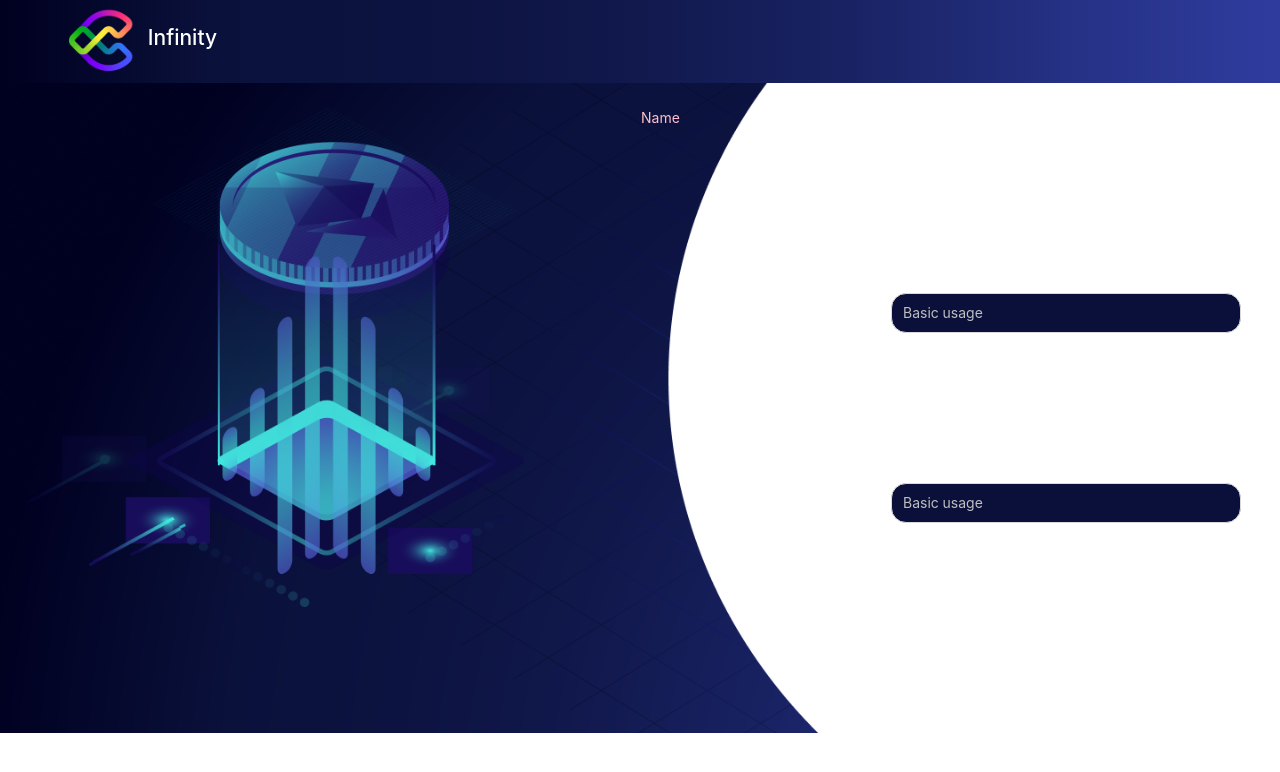
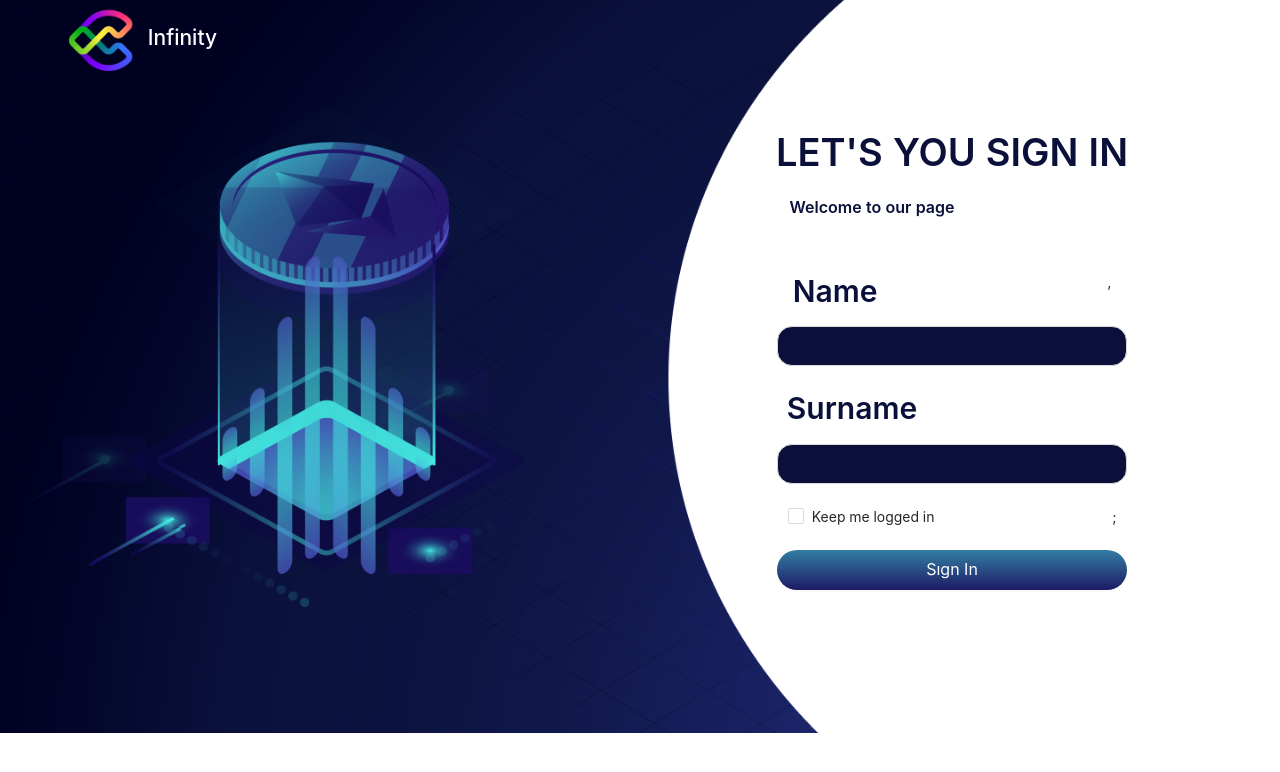
Before and after one commit to arda-serim/InfinityApp, a React (Create React App) app: page /signin in a window 1280 px wide. Shown: the top 772 px of the page. Built offline with nearby package versions, Linux system fonts and the light colour scheme.

Commit message:
signin son hali

```diff
--- a/src/Components/Navbar.tsx
+++ b/src/Components/Navbar.tsx
@@ -21,7 +21,8 @@ const headerStyle = {
    display: 'flex',
    flexDirection: 'row',
    height: '10%',
-   background: 'linear-gradient(to left, #2F3C9E, #253184, #192364, #11194D, #0C1340, #0A113B, #000020)',
+   //background: 'linear-gradient(to left, #2F3C9E, #253184, #192364, #11194D, #0C1340, #0A113B, #000020)',
+   background: 'rgba(0,0,0,0)'
 } as React.CSSProperties;
 
 const titleStyle = {
--- a/src/Pages/Signin.tsx
+++ b/src/Pages/Signin.tsx
@@ -1,4 +1,4 @@
-import { Layout  , Card} from 'antd';
+import { Layout  , Card, Checkbox, Button} from 'antd';
 import React from 'react';
 import Navbar from '../Components/Navbar';
 import { Col, Row, Slider } from 'antd';
@@ -6,8 +6,11 @@ import { useState } from 'react';
 import signinpng from '../images/signin.png';
 import background from '../images/background2.png';
 import { url } from 'inspector';
-import { Input } from 'antd';
+import { Input, Typography } from 'antd';
+import type { CheckboxChangeEvent } from 'antd/es/checkbox';
+import logo from '../images/logo_infinity.png';
 
+const { Title } = Typography;
 
 const contentStyle ={
   background: 'rgba(0,0,0,0)',
@@ -16,8 +19,11 @@ const contentStyle ={
 };
 
 const navbarStyle ={
+  display: 'flex',
+  flexDirection: 'row',
+  height: '10%',
   background: 'rgba(0,0,0,0)',
-};
+}as React.CSSProperties;
 
 const colStyle ={
   background: 'rgba(0,0,0,0)',
@@ -46,10 +52,40 @@ const inputStyle = {
   borderRadius: '15px',
   width: '350px',
   height: '40px',
-  marginTop: '150px',
-  marginLeft: '250px',
   background: '#0A103A',
   color : 'white'
+};
+
+const signInButtonStyle = {
+  width: '350px',
+  height: '40px',
+  background: 'linear-gradient( #327FA3 , #1D1B65)',
+  color: '#fff',
+  border: 'none',
+};
+
+const whitePlaceStyle = {
+  display: 'flex',
+  justifyContent: 'center',
+  marginLeft:'220'
+};
+
+const titleStyle = {
+  color: '#fff',
+  paddingTop: '.5%',
+};
+
+const logoStyle = {
+  width: '86px',
+  height: '71px',
+  marginLeft: '1%',
+  marginTop: '.5%',
+  marginBottom: '.5%'
+};
+
+
+const onChange = (e: CheckboxChangeEvent) => {
+  console.log(`checked = ${e.target.checked}`);
 };
 
 
@@ -63,24 +99,56 @@ function Signin(){
     backgroundRepeat: 'no-repeat',
     backgroundImage :'url('+background+')',
       }}>
+      <Header style={navbarStyle}>
+         <img src={logo} alt="logo" style={logoStyle} />
+         <h1 style={titleStyle}>Infinity</h1>
 
-      <div style={{background: 'rgba(0,0,0,0)'}}>
-        <Navbar/>
-      </div>
+      </Header >
         <div style={contentStyle}>
           <Content>
             <div style={colStyle}>
-              <Row gutter={[2, 16]}>
+              <Row gutter={[16, 8]}>
                 <Col span={12}>
                   <img src={signinpng} style={imageStyle}/>
                 </Col>
                 <Col span={12}>
-                  <div>
-                    <p style={{color: 'pink'}}> Name</p>
-                    <Input style={inputStyle} placeholder="Basic usage"/>
+                  <br>
+                  </br>
+                  <div style={whitePlaceStyle}>
+                    <Title style={{color: '#0A103A', marginTop:'25'
+                    }}>LET'S YOU SIGN IN</Title>
+                   </div>
+                   <div style={whitePlaceStyle}>
+                    <Title level={5} style={{color: '#0A103A', marginRight: '160px'}}>Welcome to our page</Title>
                   </div>
-                  <div>
-                    <Input style={inputStyle} placeholder="Basic usage"/>
+                  <br>
+                  </br>
+                  <br>
+                  </br>
+                  <div style={whitePlaceStyle}>
+                    <Title level ={2} style={{color: '#0A103A', marginRight: '230px'}}>Name</Title>,
+                  </div>
+                  <div style={whitePlaceStyle}>
+                    <Input style={inputStyle}/>
+                  </div>
+                  <br>
+                  </br>
+                  <div style={whitePlaceStyle}>
+                    <Title level ={2} style={{color: '#0A103A',  marginRight: '200px'}}>Surname</Title>
+                  </div>
+                  <div style={whitePlaceStyle}>
+                    <Input style={inputStyle}/>
+                  </div>
+                  <br>
+                  </br>
+                  <div style={whitePlaceStyle}>
+                    <Checkbox onChange={onChange} style={{marginRight: '170px'}} >Keep me logged in</Checkbox>;
+                  </div>
+                  <br>
+                  </br>
+                  <div style={whitePlaceStyle}>
+                    <Button size="large" style={signInButtonStyle} shape='round'>
+                    Sıgn In</Button>
                   </div>
                 </Col>
               </Row>
```
